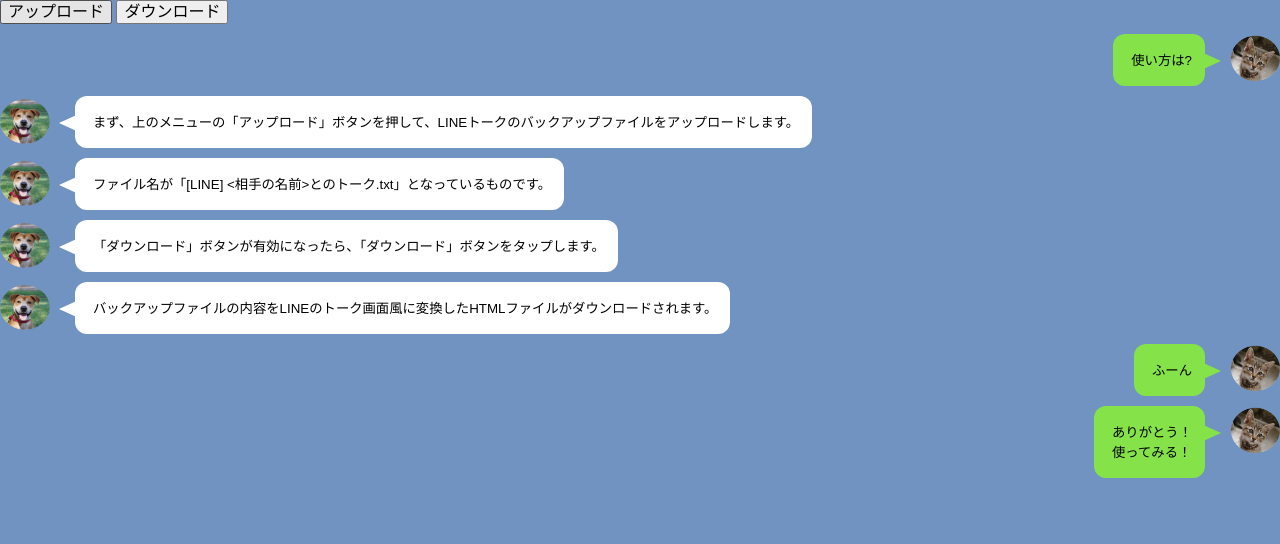
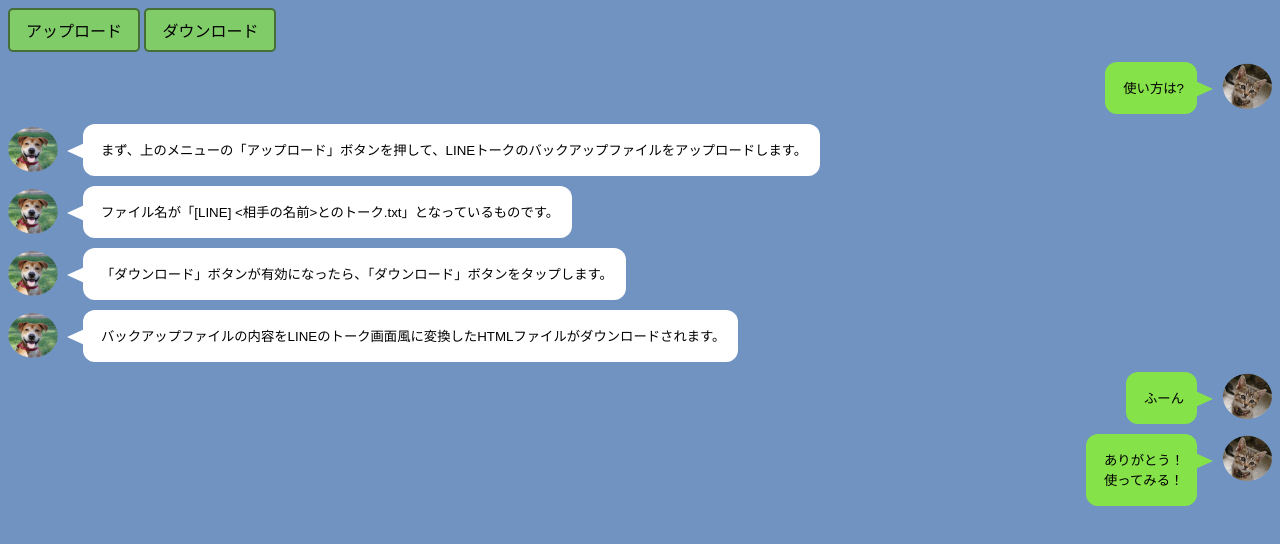
Before and after one commit to hidao80/LINEBackupViewer, a plain HTML site: page index.html in a window 1280 px wide. Drawn offline with nearby package versions, Linux system fonts and the light colour scheme.

Commit message:
feat: ボタンのスタイルを全 OS で統一

```diff
--- a/css/serveronly.css
+++ b/css/serveronly.css
@@ -1,3 +1,22 @@
 .hidden {
   display: none;
 }
+button {
+  -webkit-appearance: none;
+     -moz-appearance: none;
+          appearance: none;
+  border: solid 2px #0910037e;
+  border-radius: 5px;
+  background: #86e249bb;
+  color: black;
+  padding: 8px 16px;
+  font-size: 16px;
+  cursor: pointer;
+}
+ button:hover {
+  background: #85e249;
+}
+ button:focus {
+  outline: none;
+  box-shadow: 0 0 0 4px #cbd6ee;
+}
--- a/index.html
+++ b/index.html
@@ -6,7 +6,6 @@
   <title>LINE バックアップビュアー</title>
   <link rel="stylesheet" href="css/linelikefromstand_4u_.css" type="text/css">
   <link rel="stylesheet" href="css/serveronly.css" type="text/css">
-  <link rel="stylesheet" href="css/Normalize.css" type="text/css">
   <script src="js/main.js"></script>
 </head>
 <body>
```
